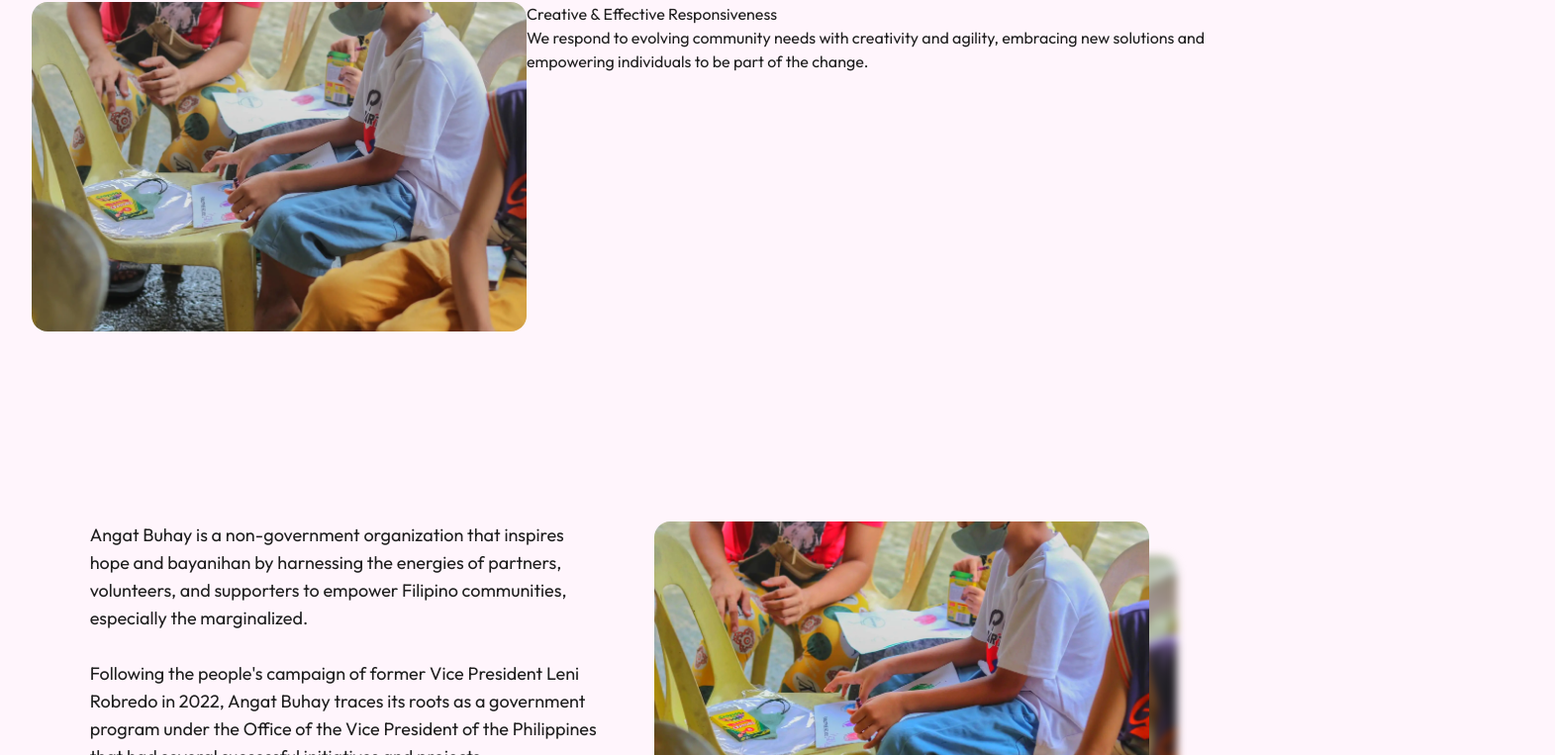
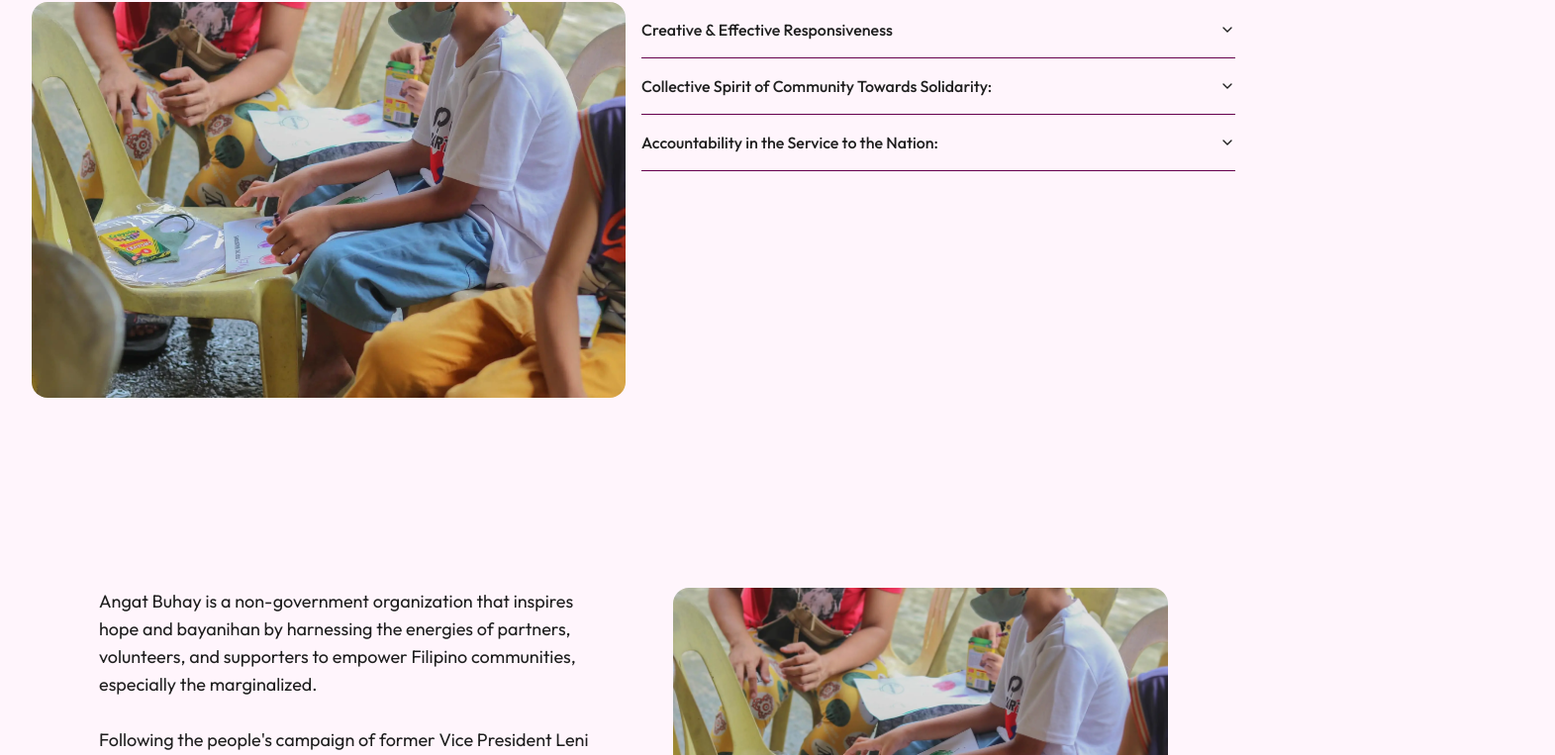
Before and after one commit to disosur/angat-buhay, a Next.js app: page / in a window 1280 px wide. Shown: the part 1988-2751 px from the top of the page at 99% size, 1571 px wide, since content can reach past the window. Built offline with nearby package versions, Linux system fonts and the light colour scheme.

Commit message:
Made the basic layout of nearly all of the pages

```diff
--- /dev/null
+++ b/app/news/page.tsx
@@ -0,0 +1,24 @@
+import NewsCard from "@/components/Shared/NewsCard";
+import React from "react";
+
+export default function page() {
+  return (
+    <main className="container">
+      <section id="hero" className="bg-zinc-600">
+        <div className="flex justify-center">
+          <h1 className=" text-[180px] font-bold flex space-x-8">
+            <span className="text-primary ">RECENT</span>
+            <span className=" text-secondary">NEWS</span>
+          </h1>
+        </div>
+      </section>
+
+      <section className="flex flex-col items-center m-4 space-y-4">
+        <NewsCard />
+        <NewsCard />
+        <NewsCard />
+        <NewsCard />
+      </section>
+    </main>
+  );
+}
--- /dev/null
+++ b/app/our-people/page.tsx
@@ -0,0 +1,16 @@
+import React from "react";
+
+export default function page() {
+  return (
+    <main className="container">
+      <section id="hero" className="bg-zinc-600">
+        <div className="flex justify-center">
+          <h1 className=" text-[180px] font-bold flex space-x-8">
+            <span className="text-primary ">THIS</span>
+            <span className=" text-secondary">IS US</span>
+          </h1>
+        </div>
+      </section>
+    </main>
+  );
+}
--- a/app/page.tsx
+++ b/app/page.tsx
@@ -10,7 +10,7 @@
 import { Separator } from "@/components/ui/separator";
 import { Contact } from "@/components/Shared/ContactForm";
 import { Button } from "@/components/ui/button";
-import DoubleImage from "@/components/Shared/Misc/DoubleImage";
+import CoreValues from "@/components/Shared/CoreValues";
 
 export default function Home() {
   return (
@@ -59,24 +59,8 @@
       </section>
       <Separator />
 
-      <section id="core-values" className="flex">
-        <Image
-          src={creative}
-          alt="yes"
-          width={500}
-          height={500}
-          className=" rounded-2xl"
-        />
-        <div>
-          <div>
-            <h3>Creative & Effective Responsiveness</h3>
-            <p>
-              We respond to evolving community needs with creativity and
-              agility, embracing new solutions and empowering individuals to be
-              part of the change.
-            </p>
-          </div>
-        </div>
+      <section id="core-values">
+        <CoreValues />
       </section>
 
       <section id="more info section" className="space-y-20 text-lg">
@@ -97,7 +81,13 @@
               that had several successful initiatives and projects.
             </span>
           </p>
-          <DoubleImage />
+          <Image
+            className="rounded-2xl"
+            src={creative}
+            alt="{yes}"
+            height={500}
+            width={500}
+          />
         </div>
 
         <div className="flex flex-row-reverse justify-evenly">
@@ -117,15 +107,19 @@
               empower marginalized Filipino communities.
             </span>
           </p>
-          <DoubleImage />
+          <Image
+            className="rounded-2xl"
+            src={creative}
+            alt="{yes}"
+            height={500}
+            width={500}
+          />
         </div>
       </section>
 
-      <section id="recent-news" className="mx-8 space-y-4">
+      <section id="recent-news" className="mx-8 space-y-4 ">
         <h2 className="text-3xl font-semibold">Recent News</h2>
         <div className="flex space-x-4">
-          <NewsCard />
-          <NewsCard />
           <NewsCard />
         </div>
         <Link href="/" className="hover:text-primary">
--- /dev/null
+++ b/components/Shared/CoreValues/Values.tsx
@@ -0,0 +1,49 @@
+import React from "react";
+
+import {
+  Accordion,
+  AccordionContent,
+  AccordionItem,
+  AccordionTrigger,
+} from "@/components/ui/accordion";
+
+export default function Values() {
+  return (
+    <>
+      <Accordion type="single" collapsible className="w-full">
+        <AccordionItem value="item-1">
+          <AccordionTrigger>
+            Creative & Effective Responsiveness
+          </AccordionTrigger>
+          <AccordionContent>
+            At Angat Buhay, innovation is our heartbeat. We respond to evolving
+            community needs with creativity and agility, embracing new solutions
+            and empowering individuals to be part of the change.
+          </AccordionContent>
+        </AccordionItem>
+        <AccordionItem value="item-2">
+          <AccordionTrigger>
+            Collective Spirit of Community Towards Solidarity:
+          </AccordionTrigger>
+          <AccordionContent>
+            Unity fuels our mission. Together, we form a collective spirit,
+            working towards a common goal. This shared sense of community
+            towards solidarity creates strength, support, and a bond that
+            transforms lives.
+          </AccordionContent>
+        </AccordionItem>
+        <AccordionItem value="item-3">
+          <AccordionTrigger>
+            Accountability in the Service to the Nation:
+          </AccordionTrigger>
+          <AccordionContent>
+            Our commitment runs deep. At Angat Buhay, accountability is not just
+            a value—it's our promise. We hold ourselves to the highest
+            standards, ensuring transparent, integral, and impactful service to
+            the nation. Join us in this journey of hope and accountability.{" "}
+          </AccordionContent>
+        </AccordionItem>
+      </Accordion>
+    </>
+  );
+}
--- /dev/null
+++ b/components/Shared/CoreValues/index.tsx
@@ -0,0 +1,23 @@
+import React from "react";
+
+import Image from "next/image";
+
+import creative from "@/public/Creative.webp";
+import Values from "./Values";
+
+export default function CoreValues() {
+  return (
+    <div className="flex space-x-4">
+      <Image
+        src={creative}
+        alt="yes"
+        width={600}
+        height={600}
+        className=" rounded-2xl"
+      />
+      <div className="w-full ">
+        <Values />
+      </div>
+    </div>
+  );
+}
--- a/components/Shared/Misc/DoubleImage.tsx
+++ /dev/null
@@ -1,32 +0,0 @@
-"use client";
-
-import React from "react";
-
-import Image from "next/image";
-
-import BG from "@/public/Creative.webp";
-
-let yes = "21";
-
-interface DoubleImageProps {}
-
-export default function DoubleImage() {
-  return (
-    <div className=" relative w-[33rem] h-[23rem]">
-      <Image
-        className="absolute top-0 left-0 z-40 saturate-150 rounded-2xl "
-        src={BG}
-        alt="{yes}"
-        height={500}
-        width={500}
-      />
-      <Image
-        className="absolute bottom-0 right-0 z-0 rounded-2xl blur-sm hue-rotate-15 "
-        src={BG}
-        alt="{yes}"
-        height={500}
-        width={500}
-      />
-    </div>
-  );
-}
--- a/components/Shared/Navbar/Links.tsx
+++ b/components/Shared/Navbar/Links.tsx
@@ -24,17 +24,13 @@
     name: "Our People",
     href: "/our-people",
   },
-  {
-    name: "Museo ng pag-asa",
-    href: "/",
-  },
 ];
 
 export default function Links() {
   return (
     <nav className="space-x-4 ">
       {navigationLinks.map((data) => (
-        <Link key={data.name} href={data.href}>
+        <Link key={data.name} href={data.href} className="hover:text-primary">
           {data.name}
         </Link>
       ))}
--- a/components/Shared/NewsCard.tsx
+++ b/components/Shared/NewsCard.tsx
@@ -13,7 +13,7 @@
 
 export default function NewsCard() {
   return (
-    <Card className="w-96 ">
+    <Card className="">
       <CardHeader>
         <CardTitle>BAYANIHAN E-KONSULTA, PATULOY NA UMAARANGKADA</CardTitle>
         <div className="flex justify-between">
--- /dev/null
+++ b/components/ui/accordion.tsx
@@ -0,0 +1,56 @@
+"use client";
+
+import * as React from "react";
+import * as AccordionPrimitive from "@radix-ui/react-accordion";
+import { ChevronDown } from "lucide-react";
+
+import { cn } from "@/lib/utils";
+
+const Accordion = AccordionPrimitive.Root;
+
+const AccordionItem = React.forwardRef<
+  React.ElementRef<typeof AccordionPrimitive.Item>,
+  React.ComponentPropsWithoutRef<typeof AccordionPrimitive.Item>
+>(({ className, ...props }, ref) => (
+  <AccordionPrimitive.Item
+    ref={ref}
+    className={cn("border-b", className)}
+    {...props}
+  />
+));
+AccordionItem.displayName = "AccordionItem";
+
+const AccordionTrigger = React.forwardRef<
+  React.ElementRef<typeof AccordionPrimitive.Trigger>,
+  React.ComponentPropsWithoutRef<typeof AccordionPrimitive.Trigger>
+>(({ className, children, ...props }, ref) => (
+  <AccordionPrimitive.Header className="flex">
+    <AccordionPrimitive.Trigger
+      ref={ref}
+      className={cn(
+        "flex flex-1 items-center justify-between py-4 font-medium transition-all hover:text-primary [&[data-state=open]>svg]:rotate-180",
+        className
+      )}
+      {...props}>
+      {children}
+      <ChevronDown className="w-4 h-4 transition-transform duration-200 shrink-0" />
+    </AccordionPrimitive.Trigger>
+  </AccordionPrimitive.Header>
+));
+AccordionTrigger.displayName = AccordionPrimitive.Trigger.displayName;
+
+const AccordionContent = React.forwardRef<
+  React.ElementRef<typeof AccordionPrimitive.Content>,
+  React.ComponentPropsWithoutRef<typeof AccordionPrimitive.Content>
+>(({ className, children, ...props }, ref) => (
+  <AccordionPrimitive.Content
+    ref={ref}
+    className="overflow-hidden text-sm transition-all data-[state=closed]:animate-accordion-up data-[state=open]:animate-accordion-down"
+    {...props}>
+    <div className={cn("pb-4 pt-0", className)}>{children}</div>
+  </AccordionPrimitive.Content>
+));
+
+AccordionContent.displayName = AccordionPrimitive.Content.displayName;
+
+export { Accordion, AccordionItem, AccordionTrigger, AccordionContent };
--- a/package.json
+++ b/package.json
@@ -10,6 +10,7 @@
   },
   "dependencies": {
     "@hookform/resolvers": "^3.3.2",
+    "@radix-ui/react-accordion": "^1.1.2",
     "@radix-ui/react-label": "^2.0.2",
     "@radix-ui/react-select": "^2.0.0",
     "@radix-ui/react-separator": "^1.0.3",
```
Also changed, not shown: app/about/page.tsx (+71 -1 lines), 1 other file (tests, documents, lock files or other folders).
